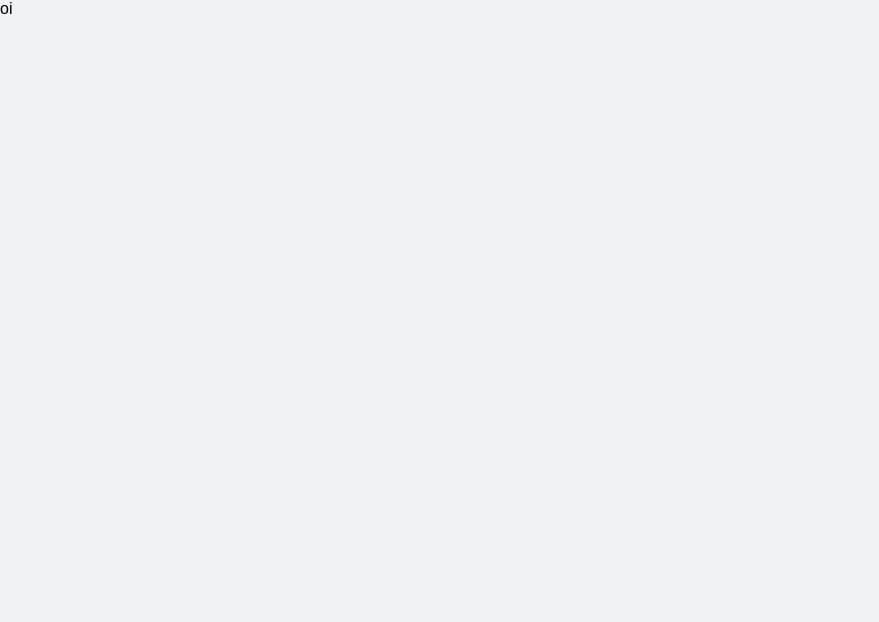
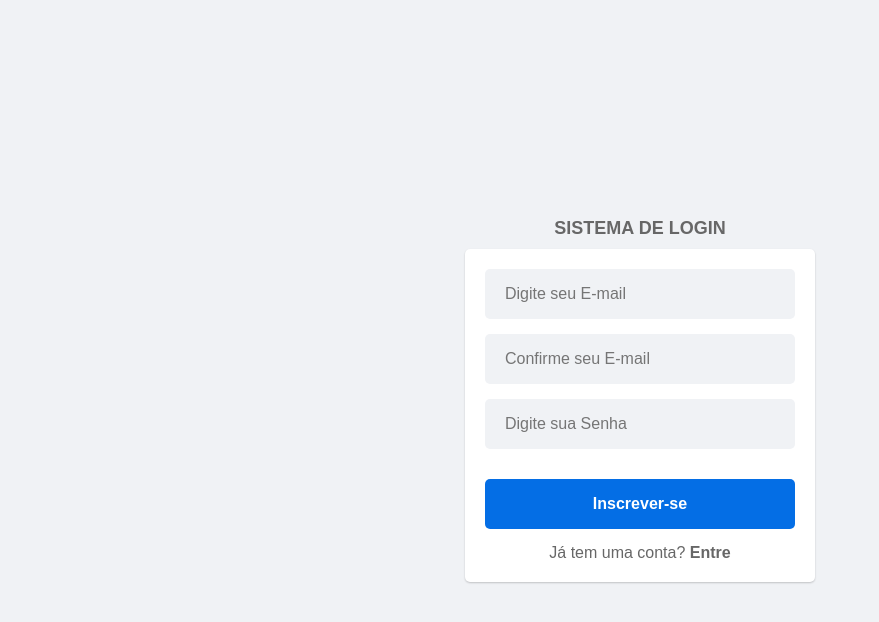
Before and after one commit to IagoMagalhaes23/ecotrace, a React (Create React App) app: page /cadastro in a window 1280 px wide. Shown: the top 622 px of the page, without its empty margins (0-879 px from the left). Built offline with nearby package versions, Linux system fonts and the light colour scheme.

Commit message:
update pages

```diff
--- a/src/App.js
+++ b/src/App.js
@@ -1,11 +1,14 @@
 import GlobalStyle from './styles/global';
-import Login from './pages/Login'
+import RoutesApp from './routes';
+import { AuthProvider } from './contexts/auth';
 
 function App() {
   return (
     <div className='App'>
-      <div>oi</div>
-      <GlobalStyle/>
+      <AuthProvider>
+        <RoutesApp/>
+        <GlobalStyle/>
+      </AuthProvider>
     </div>
   );
 }
--- a/src/pages/Busca/index.js
+++ b/src/pages/Busca/index.js
@@ -0,0 +1,9 @@
+import React from "react";
+
+const index = () => {
+    return (
+        <div> index </div>
+    )
+};
+
+export default index;
--- a/src/pages/Cadastro/index.js
+++ b/src/pages/Cadastro/index.js
@@ -0,0 +1,72 @@
+import React, { useState } from "react";
+import Input from "../../components/Input";
+import Button from "../../components/Button";
+import * as C from "./styles";
+import { Link, useNavigate } from "react-router-dom";
+import useAuth from "../../hooks/useAuth";
+
+const Cadastro = () => {
+  const [email, setEmail] = useState("");
+  const [emailConf, setEmailConf] = useState("");
+  const [senha, setSenha] = useState("");
+  const [error, setError] = useState("");
+  const navigate = useNavigate();
+
+  const { signup } = useAuth();
+
+  const handleSignup = () => {
+    if (!email | !emailConf | !senha) {
+      setError("Preencha todos os campos");
+      return;
+    } else if (email !== emailConf) {
+      setError("Os e-mails não são iguais");
+      return;
+    }
+
+    const res = signup(email, senha);
+
+    if (res) {
+      setError(res);
+      return;
+    }
+
+    alert("Usuário cadatrado com sucesso!");
+    navigate("/");
+  };
+
+  return (
+    <C.Container>
+      <C.Label>SISTEMA DE LOGIN</C.Label>
+      <C.Content>
+        <Input
+          type="email"
+          placeholder="Digite seu E-mail"
+          value={email}
+          onChange={(e) => [setEmail(e.target.value), setError("")]}
+        />
+        <Input
+          type="email"
+          placeholder="Confirme seu E-mail"
+          value={emailConf}
+          onChange={(e) => [setEmailConf(e.target.value), setError("")]}
+        />
+        <Input
+          type="password"
+          placeholder="Digite sua Senha"
+          value={senha}
+          onChange={(e) => [setSenha(e.target.value), setError("")]}
+        />
+        <C.labelError>{error}</C.labelError>
+        <Button Text="Inscrever-se" onClick={handleSignup} />
+        <C.LabelSignin>
+          Já tem uma conta?
+          <C.Strong>
+            <Link to="/">&nbsp;Entre</Link>
+          </C.Strong>
+        </C.LabelSignin>
+      </C.Content>
+    </C.Container>
+  );
+};
+
+export default Cadastro;
--- a/src/pages/Cadastro/styles.js
+++ b/src/pages/Cadastro/styles.js
@@ -0,0 +1,49 @@
+import styled from "styled-components";
+
+export const Container = styled.div`
+  display: flex;
+  align-items: center;
+  justify-content: center;
+  flex-direction: column;
+  gap: 10px;
+  height: 100vh;
+`;
+
+export const Content = styled.div`
+  gap: 15px;
+  display: flex;
+  align-items: center;
+  justify-content: center;
+  flex-direction: column;
+  width: 100%;
+  box-shadow: 0 1px 2px #0003;
+  background-color: white;
+  max-width: 350px;
+  padding: 20px;
+  border-radius: 5px;
+`;
+
+export const Label = styled.label`
+  font-size: 18px;
+  font-weight: 600;
+  color: #676767;
+`;
+
+export const LabelSignin = styled.label`
+  font-size: 16px;
+  color: #676767;
+`;
+
+export const labelError = styled.label`
+  font-size: 14px;
+  color: red;
+`;
+
+export const Strong = styled.strong`
+  cursor: pointer;
+
+  a {
+    text-decoration: none;
+    color: #676767;
+  }
+`;
--- a/src/pages/Login/index.js
+++ b/src/pages/Login/index.js
@@ -2,32 +2,32 @@
 import Input from "../../components/Input";
 import Button from "../../components/Button";
 import * as C from "./styles";
-// import { Link, useNavigate } from "react-router-dom";
-// import useAuth from "../../hooks/useAuth";
+import { Link, useNavigate } from "react-router-dom";
+import useAuth from "../../hooks/useAuth";
 
 const Login = () => {
-//   const { signin } = useAuth();
-//   const navigate = useNavigate();
+  const { signin } = useAuth();
+  const navigate = useNavigate();
 
-//   const [email, setEmail] = useState("");
-//   const [senha, setSenha] = useState("");
-//   const [error, setError] = useState("");
+  const [email, setEmail] = useState("");
+  const [senha, setSenha] = useState("");
+  const [error, setError] = useState("");
 
-//   const handleLogin = () => {
-//     if (!email | !senha) {
-//       setError("Preencha todos os campos");
-//       return;
-//     }
+  const handleLogin = () => {
+    if (!email | !senha) {
+      setError("Preencha todos os campos");
+      return;
+    }
 
-//     const res = signin(email, senha);
+    const res = signin(email, senha);
 
-//     if (res) {
-//       setError(res);
-//       return;
-//     }
+    if (res) {
+      setError(res);
+      return;
+    }
 
-//     navigate("/home");
-//   };
+    navigate("/home");
+  };
 
   return (
     <C.Container>
@@ -36,21 +36,21 @@
         <Input
           type="email"
           placeholder="Digite seu E-mail"
-        //   value={email}
-        //   onChange={(e) => [setEmail(e.target.value), setError("")]}
+          value={email}
+          onChange={(e) => [setEmail(e.target.value), setError("")]}
         />
         <Input
           type="password"
           placeholder="Digite sua Senha"
-        //   value={senha}
-        //   onChange={(e) => [setSenha(e.target.value), setError("")]}
+          value={senha}
+          onChange={(e) => [setSenha(e.target.value), setError("")]}
         />
-        {/* <C.labelError>{error}</C.labelError> */}
-        {/* <Button Text="Entrar" onClick={handleLogin} /> */}
+        {<C.labelError>{error}</C.labelError>}
+        {<Button Text="Entrar" onClick={handleLogin} />}
         <C.LabelSignup>
           Não tem uma conta?
           <C.Strong>
-            {/* <Link to="/signup">&nbsp;Registre-se</Link> */}
+            {<Link to="/signup">&nbsp;Registre-se</Link>}
           </C.Strong>
         </C.LabelSignup>
       </C.Content>
--- a/src/pages/Usuario/index.js
+++ /dev/null
@@ -1 +0,0 @@
-rafct
--- a/src/routes/index.js
+++ b/src/routes/index.js
@@ -2,8 +2,11 @@
 import { BrowserRouter, Route, Routes } from "react-router-dom";
 import useAuth from "../hooks/useAuth";
 import Busca from "../pages/Busca";
+import Cadastro from "../pages/Cadastro";
+import Historico from "../pages/Historico";
 import Login from "../pages/Login";
-import Cadastro from "../pages/Cadastro";
+import Repositorios from "../pages/Repositorios";
+import Usuario from "../pages/Usuario";
 
 const Private = ({ Item }) => {
   const { signed } = useAuth();
@@ -17,7 +20,7 @@
       <Fragment>
         <Routes>
           <Route exact path="/busca" element={<Private Item={Busca} />} />
-          <Route path="/" element={<Signin />} />
+          <Route path="/" element={<Login />} />
           <Route exact path="/cadastro" element={<Cadastro />} />
           <Route path="*" element={<Login />} />
         </Routes>
```
